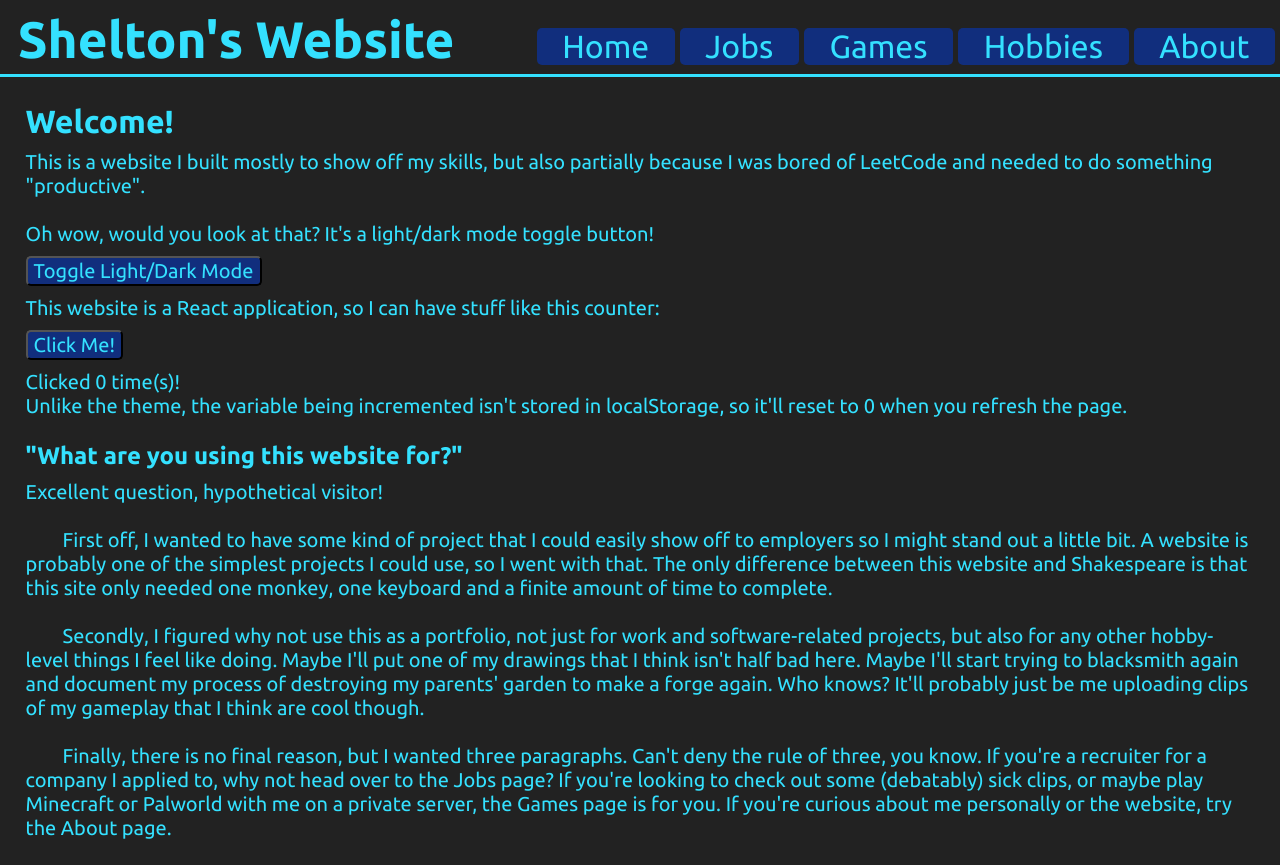
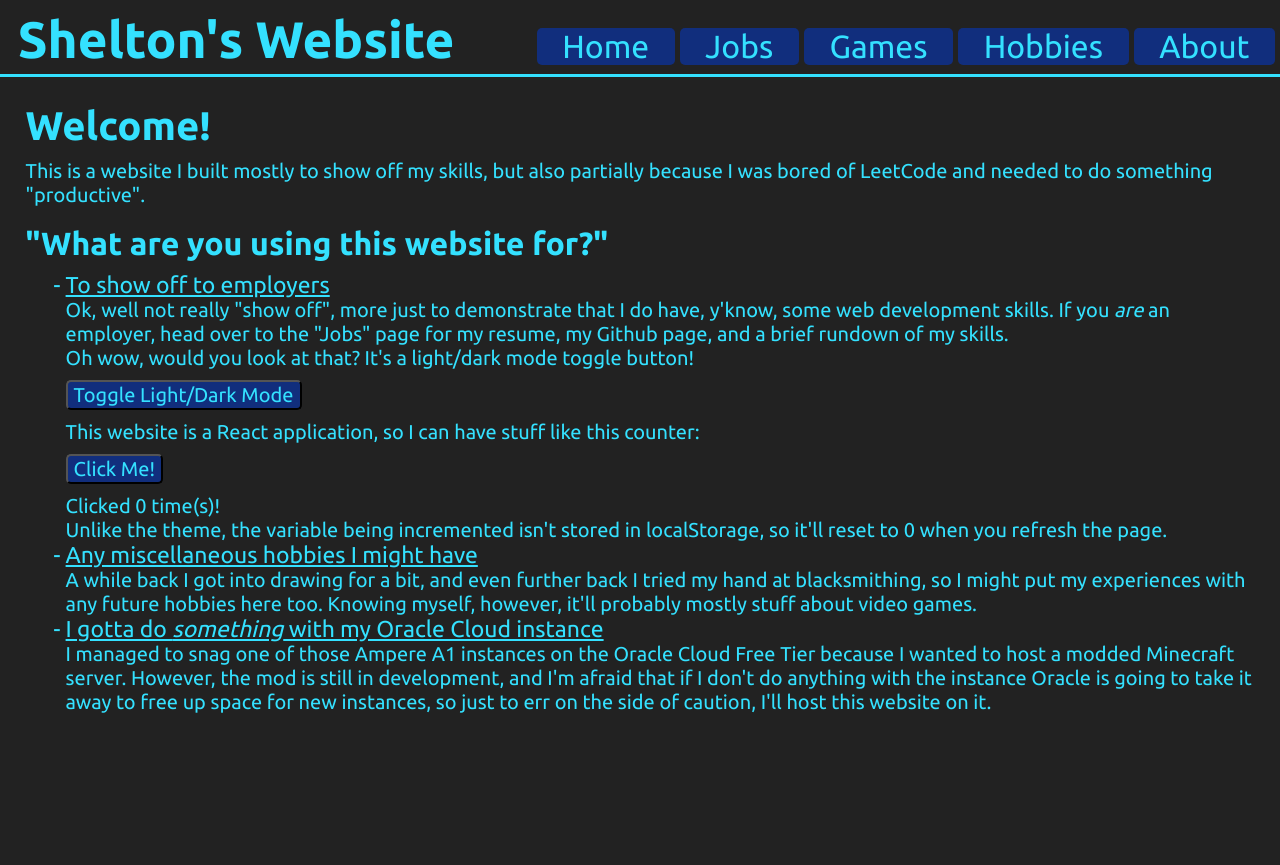
Before and after one commit to Shelton-Bai/my-first-non-hello-world-or-school-project-website, a React (Create React App) app in the folder frontend/: page / in a window 1280 px wide. After the commit the page ends 800 px from the top, so only its background shows below. Built offline with nearby package versions, Linux system fonts and the light colour scheme; the HTML template or start-up script is replaced by a standard one.

Commit message:
Changed some content and made deployable at 129.213.85.104

```diff
--- a/frontend/package.json
+++ b/frontend/package.json
@@ -7,6 +7,7 @@
     "@testing-library/react": "^13.4.0",
     "@testing-library/user-event": "^13.5.0",
     "axios": "^1.6.7",
+    "bad-words": "^3.0.4",
     "react": "^18.2.0",
     "react-dom": "^18.2.0",
     "react-scripts": "5.0.1",
--- a/frontend/src/About.js
+++ b/frontend/src/About.js
@@ -2,7 +2,22 @@ function About() {
 	return (
 		<div className="About">
 			<h1>About This Website:</h1>
+			<p>
+				{"\t"}This website is built mostly using React, with other node packages like Express, Axios, and CORS to handle API requests. It's
+				hosted on an Oracle Cloud Instance, run from 3 Docker containers (one for the frontend, one for the API, and one for the SQL
+				database). The SQL database is just there to store comments, and has a single table which stores the commenter, the comment, and
+				the timestamp of the comment.
+			</p>
 			<h1>About Me:</h1>
+			<p>
+				{"\t"}My name is Shelton Bai, and I'm a 21 year old fresh college graduate with a bachelor's in Computer Science. I've been coding since
+				I was in 8th grade, starting with very basic Javascript tutorials on Khan Academy. In high school I decided to expand this curiosity
+				by taking some of the computer science classes offered, which lead me to major in it at the University of Pittsburgh.<br/>
+				{"\t"}In my free time, I mostly like to read and play video games with friends. I'd even say that I'm quite good at some
+				video games, especially competitive Pokémon. I've picked up many other hobbies throughout the years, such as Taekwondo, blacksmithing,
+				and drawing, but they were mostly fleeting and I stopped for one reason or another. I would like to use this website as an excuse to
+				get back into some of them, though.
+			</p>
 		</div>
 	);
 }
--- a/frontend/src/Comments.js
+++ b/frontend/src/Comments.js
@@ -9,8 +9,11 @@ const Comments = () => {
 	const [commenter, setCommenter] = useState('');
 	const [commentText, setCommentText] = useState('');
 
+	var Filter = require('bad-words'),
+		filter = new Filter();
+
 	const fetchComments = () => {
-		axios.get('http://localhost:5000/comments')
+		axios.get('http://129.213.85.104:5000/comments')
 		.then(res => {
 			console.log(res);
 			setRetrieved(true);
@@ -29,17 +32,23 @@ const Comments = () => {
 			return;
 		}
 
+		if(filter.isProfane(commenter) || filter.isProfane(commentText)){
+			alert("Please don't use profanity. If this was caused by the Scunthorpe Problem, just tweak your message a bit.");
+			return;
+		}
+
 		const commentJSON = {
 			commenter,
 			commentText
 		}
 
 		try {
-			const response = await axios.post('http://localhost:5000/comments', commentJSON);
+			const response = await axios.post('http://129.213.85.104:5000/comments', commentJSON);
 			console.log(response.data);
 
 			setCommenter('');
 			setCommentText('');
+			alert('Successfully Posted Comment!');
 			fetchComments();
 
 		} catch (error) {
--- a/frontend/src/Home.js
+++ b/frontend/src/Home.js
@@ -13,44 +13,36 @@ function Home({toggleTheme}) {
 			<h1>Welcome!</h1>
 			<p>
 				This is a website I built mostly to show off my skills, but also partially
-				because I was bored of LeetCode and needed to do something "productive".<br /> <br />
-				Oh wow, would you look at that? It's a light/dark mode toggle button!
+				because I was bored of LeetCode and needed to do something "productive".
 			</p>
-
-			<button onClick={toggleTheme}>Toggle Light/Dark Mode</button>
-
-			<p>
-				This website is a React application, so I can have stuff like this counter:
-			</p>
-
-			<button onClick={incCount}>Click Me!</button>
-			<p>Clicked {count} time(s)!<br /></p>
-			{count == 69 && <p>Nice 😎</p>}
-
-			<p>
-				Unlike the theme, the variable being incremented isn't stored in localStorage, so it'll reset to 0 when you refresh the page.<br/><br/>
-			</p>
-
+			<br/>
 			<h2>"What are you using this website for?"</h2>
 
-			<p>
-				Excellent question, hypothetical visitor! <br/><br/>
-				{"\t"}First off, I wanted to have some kind of project that I could easily show off to employers so I might stand out a little bit.
-				A website is probably one of the simplest projects I could use, so I went with that. The only difference between this website and
-				Shakespeare is that this site only needed one monkey, one keyboard and a finite amount of time to complete. <br/><br/>
-
-				{"\t"}Secondly, I figured why not use this as a portfolio, not just for work and software-related projects, but also for any other
-				hobby-level things I feel like doing. Maybe I'll put one of my drawings that I think isn't half bad here. Maybe I'll start trying
-				to blacksmith again and document my process of destroying my parents' garden to make a forge again. Who knows? It'll probably
-				just be me uploading clips of my gameplay that I think are cool though. <br/><br/>
-
-				{"\t"}Finally, there is no final reason, but I wanted three paragraphs. Can't deny the rule of three, you know. If you're a
-				recruiter for a company I applied to, why not head over to the Jobs page? If you're looking to check out some (debatably) sick
-				clips, or maybe play Minecraft or Palworld with me on a private server, the Games page is for you. If you're curious about me
-				personally or the website, try the About page.
+			<ul>
+				<li><u>To show off to employers</u></li>
+					<p>Ok, well not really "show off", more just to demonstrate that I do have, y'know, some web development skills. If you <i>are</i> an
+					employer, head over to the "Jobs" page for my resume, my Github page, and a brief rundown of my skills.</p>
+					<p>Oh wow, would you look at that? It's a light/dark mode toggle button!</p>
+					<button onClick={toggleTheme}>Toggle Light/Dark Mode</button>
+					<p>This website is a React application, so I can have stuff like this counter:</p>
+					<button onClick={incCount}>Click Me!</button>
+					<p>Clicked {count} time(s)!<br /></p>
+					{count == 69 && <p>Nice 😎</p>}
+					<p>Unlike the theme, the variable being incremented isn't stored in localStorage, so it'll reset to 0 when you refresh the page.</p>
+				<li><u>Any miscellaneous hobbies I might have</u></li>
+					<p>A while back I got into drawing for a bit, and even further back I tried my hand at blacksmithing, so I might
+					put my experiences with any future hobbies here too. Knowing myself, however, it'll probably mostly stuff about video games.</p>
+				<li><u>I gotta do <i>something</i> with my Oracle Cloud instance</u></li>
+					<p>I managed to snag one of those Ampere A1 instances on the Oracle Cloud Free Tier because I wanted to host a modded Minecraft
+					server. However, the mod is still in development, and I'm afraid that if I don't do anything with the instance Oracle is going to
+					take it away to free up space for new instances, so just to err on the side of caution, I'll host this website on it.</p>
+			</ul>
 
 
-			</p>
+
+
+
+
 
 
 		</div>
--- a/frontend/src/Jobs.js
+++ b/frontend/src/Jobs.js
@@ -7,23 +7,53 @@ function Jobs() {
 			<h1>Hey there!</h1>
 
 			<p>
-				{"\t"}If you're on this page, you're probably a recruiter, or hiring manager, or something along those lines, and I've included
-				a link to this site in my application. If not, what are you doing here? Shoo. Go on, get. Okay, back to business. I could talk
-				about my skills or whatever here, but you've likely seen my resume already, and unless I've forgotten to update it in a while,
-				I'd only be telling you what you already know. In case you haven't seen it, <a href = {Pdf} target = "_blank">here's</a> a link.
-				If you don't feel like looking through it or you've already ran it through some kind of ATS system, I'll include a tl;dr at the
-				bottom of the page.<br/><br/>
+				If you're on this page, you're probably a recruiter or hiring manager for a job I've applied to. You've likely seen my resume
+				already, but if not, <a href = {Pdf} target = "_blank">here's</a> a link to it. I've also got a brief rundown of my skills below
+				if you don't feel like reading it, or if the ATS system you ran it through didn't like my formatting.
+			</p>
 
-				{"\t"}So, if not my skills and experience, what am I going to talk about here? Well, I'd like to use this space to bring a more
-				personal, informal aspect to the job application. Be a <em>candid</em>ate, if you will (eh? no?). Bad puns aside, I do feel like
-				a large part of finding a job is dependent on how well you can, for lack of a better word, brag about yourself. And sure, I'll
-				play the game. I'll show off my AWS certification, I'll say I'm "proficient" in Java, or C, or Python, or whatever language is
-				applicable to the role, and I'll talk about my projects I've worked on in the past. But at the end of the day, I don't really
-				like doing all that boasting. Besides, it's better and easier to just show you some of my side projects to give you an idea of
-				my skills. So <a>here's</a> the link to my Github page, scroll down to see some components that might be interactive (there
-				aren't any right now; I'm working on stuff to put there), and why not leave a comment at the end?
+			<h3>Skills</h3>
+			<h4>Things I'm Comfortable Using:</h4>
+			<ul>
+				<li>Python</li>
+				<li>Java</li>
+				<li>C</li>
+				<li>Javascript</li>
+				<li>MySQL</li>
+				<li>Git and GitHub</li>
+				<li>HTML</li>
+				<li>CSS</li>
+			</ul>
+			<h4>Things I Can Use, But I Wouldn't Say I'm An Expert At:</h4>
+			<ul>
+				<li>C++</li>
+				<li>PostgreSQL</li>
+				<li>Qt</li>
+				<li>React</li>
+				<li>AWS</li>
+				<li>Node.js</li>
+				<li>Docker</li>
+			</ul>
+			<h4>Things I've Used For Like, One Project, But It's Still Something</h4>
+			<ul>
+				<li>ROS2</li>
+				<li>Android Studio</li>
+				<li>MQTT</li>
+				<li>Objective-C</li>
+				<li>JDBC</li>
+			</ul>
+			<br/>
+			<p>
+				Here are links to my LinkedIn and GitHub, where you can find more information on me and the projects I've worked on. Alternatively,
+				you can head to my About page to learn more. When you're done checking out this website, leaving a comment would be greatly appreciated!
+				<br/>
+				<br/><a href='https://www.linkedin.com/in/shelton-bai2002/' target='_blank'>LinkedIn</a>
+				<br/><a href='https://github.com/Shelton-Bai' target='_blank'>GitHub</a>
 			</p>
-			<br></br>
+
+
+
+			<br/>
 			<Comments />
 
 
--- a/frontend/src/index.css
+++ b/frontend/src/index.css
@@ -72,10 +72,20 @@
 
 .Content h1{
 	padding-bottom: 10px;
+	font-size: 2.5em;
 }
 
 .Content h2{
 	padding-bottom: 10px;
+	font-size: 2em;
+}
+
+.Content h3{
+	font-size: 1.5em;
+}
+
+.Content h4{
+	font-size: 1.25em;
 }
 
 .Content p{
@@ -189,3 +199,21 @@ button:active {
 .Home button:active{
 	color:#ffffff;
 }
+
+ul {
+	list-style-type: "- ";
+	font-size: 20px;
+}
+
+.Home ul{
+	font-size: 23px;
+}
+
+.Jobs ul{
+	columns: 2;
+	width: 40vw;
+}
+
+.About p{
+	font-size: 24px;
+}
```
Also changed, not shown: 2 other files (tests, documents, lock files or other folders).
